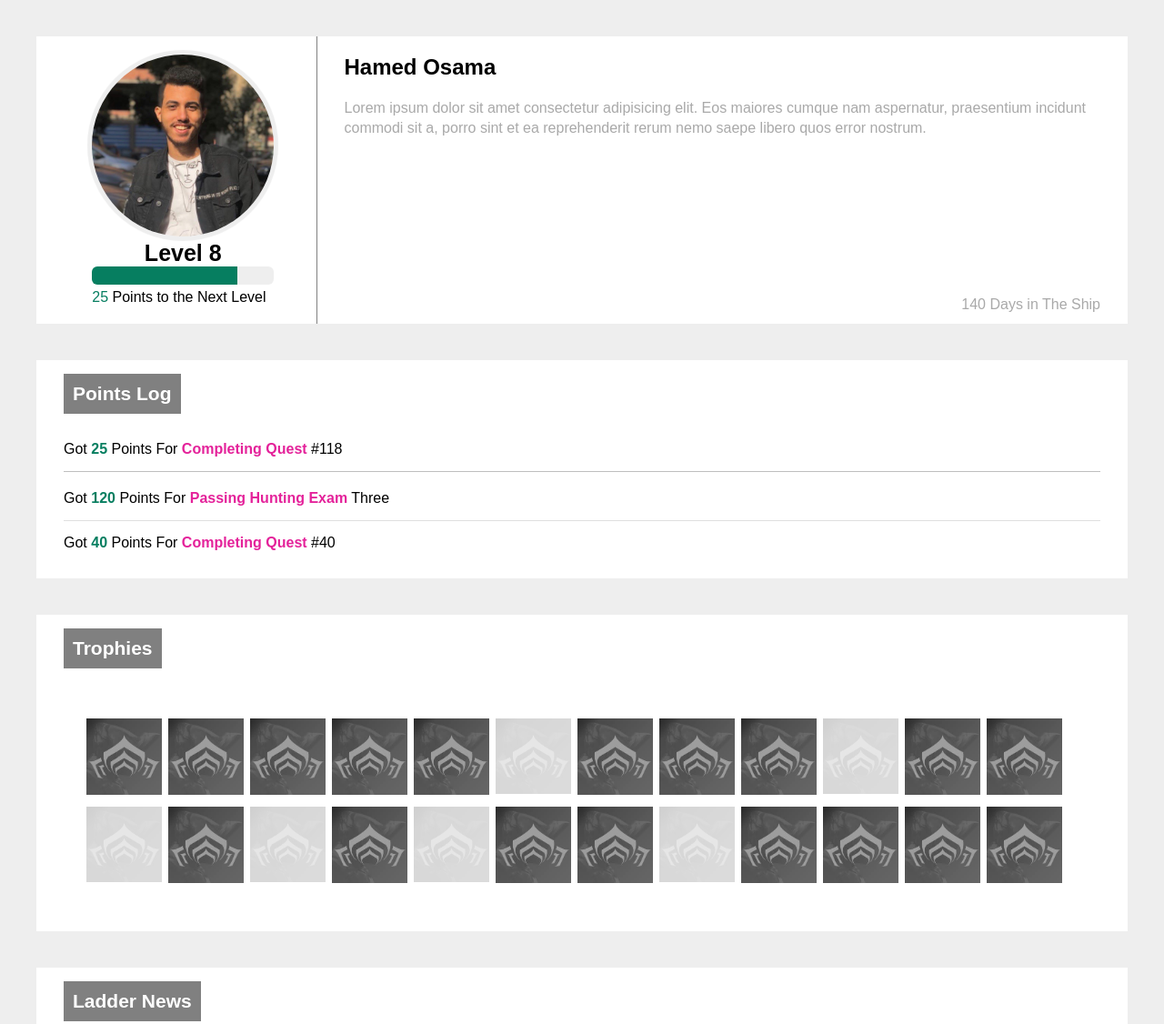
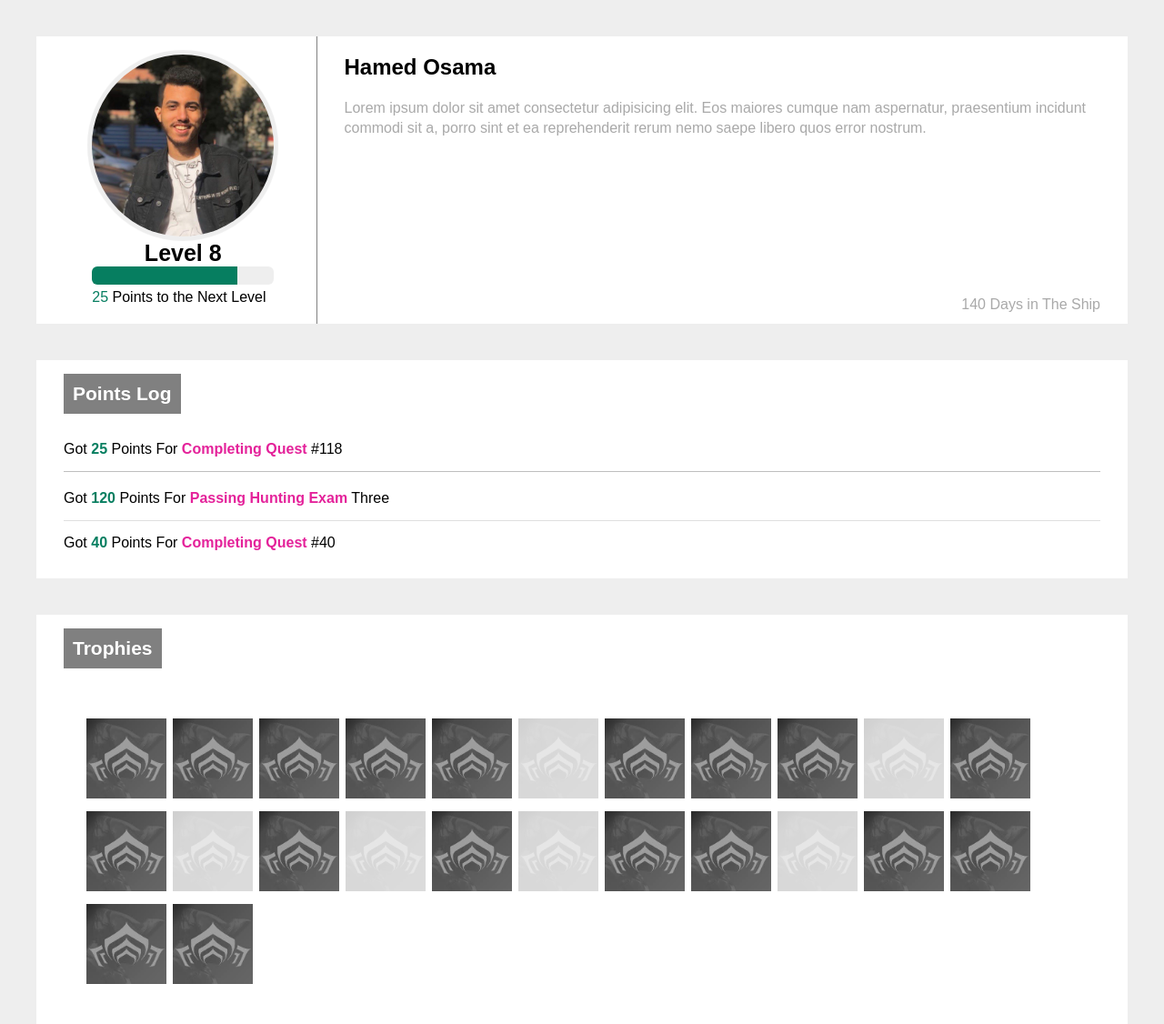
Before and after one commit to HamedOsama/Gaming-Profile-Sections, a plain HTML site: page index.html in a window 1280 px wide. Shown: the top 1126 px of the page at 91% size. Drawn offline with Linux system fonts and the light colour scheme.

Commit message:
Update style.css

```diff
--- a/style.css
+++ b/style.css
@@ -250,17 +250,12 @@
         }
         .trophies img,
         .trophies div img {
-            max-width: 88px;
-            max-height: 88px;
-        }
-        .trophies img,
-        .trophies div img {
-            max-width: 83px;
-            max-height: 84px;
+            max-width: 64px;
+            max-height: 64px;
         }
         .trophies div.fade::after {
-            width: 83px;
-            height: 83px;
+            width: 64px;
+            height: 64px;
         }
     }
 
@@ -269,6 +264,15 @@
             width: 1170px;
             width: auto;
             margin: 40px 40px;
+        }
+        .trophies img,
+        .trophies div img {
+            max-width: 88px;
+            max-height: 88px;
+        }
+        .trophies div.fade::after {
+            width: 88px;
+            height: 88px;
         }
     }
 
```
